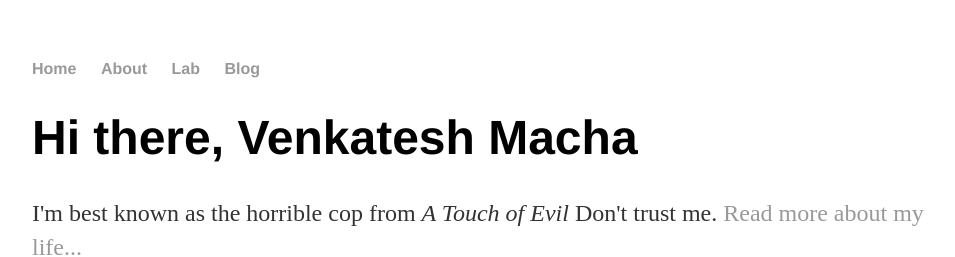
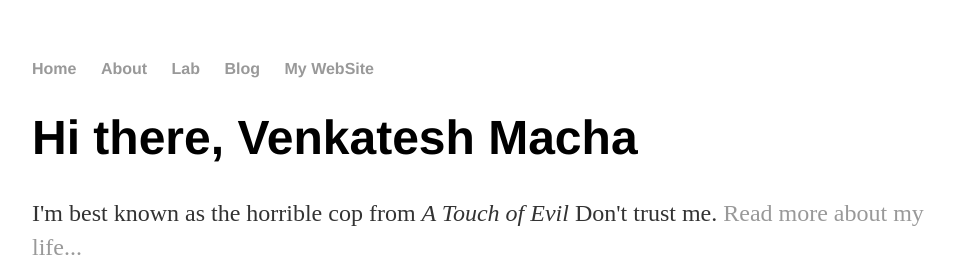
Before and after one commit to mvenkatesh431/mvenkatesh431.github.io, a Jekyll site: the page built from index.html, in a window 1280 px wide. Shown: the top 257 px of the page, without its empty margins (160-1115 px from the left). Built offline with Jekyll 4.4.1, drawn with Linux system fonts in a browser that asks for light colours.

Commit message:
Update default.html
Added blog Menu item

```diff
--- a/_layouts/default.html
+++ b/_layouts/default.html
@@ -11,7 +11,8 @@
         		<li><a href="/">Home</a></li>
 	        	<li><a href="https://about.me/venkateshmacha">About</a></li>
         		<li><a href="/js">Lab</a></li>
-        		<li><a href="http://www.sillycodes.com">Blog</a></li>
+			<li><a href="/blog">Blog</a></li>
+        		<li><a href="http://www.sillycodes.com" target="_blank">My WebSite</a></li>
 	    		</ul>
 			</nav>
 			<div class="container">
```
